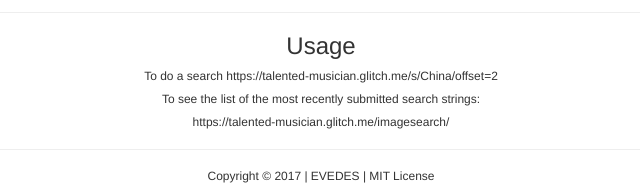
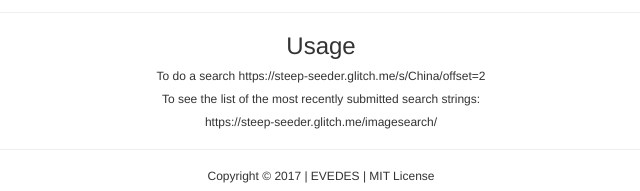
Before and after one commit to evedes/Image_Search_Abstraction_Layer_FCC, a website: page public/index.html in a window 1280 px wide. Shown: the part 992-1183 px from the top of the page, 319-959 px from the left. Drawn offline with nearby package versions, Linux system fonts and the light colour scheme.

Commit message:
updated glitch url

```diff
--- a/public/index.html
+++ b/public/index.html
@@ -43,9 +43,9 @@
     <h5>I've use the following NPM Packages: Express, MongoDB, Mongoose and Nodemon(--save-dev install)</h5>
     <hr>
     <h3>Usage</h3>
-    <h6>To do a search https://talented-musician.glitch.me/s/China/offset=2</h6>
+    <h6>To do a search https://steep-seeder.glitch.me/s/China/offset=2</h6>
     <h6>To see the list of the most recently submitted search strings:</h6>
-    <h6> https://talented-musician.glitch.me/imagesearch/ </h6>
+    <h6> https://steep-seeder.glitch.me/imagesearch/ </h6>
 
 
 
```
Also changed, not shown: README.md.
